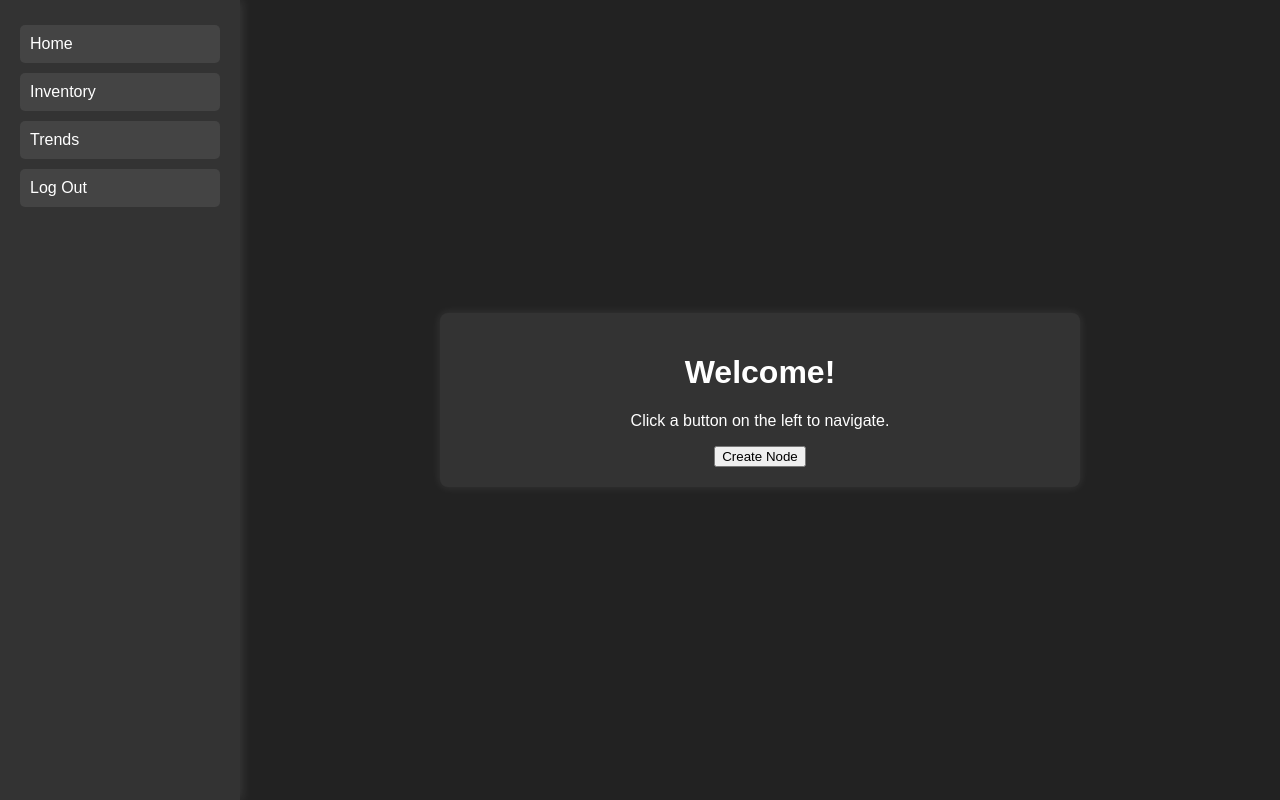
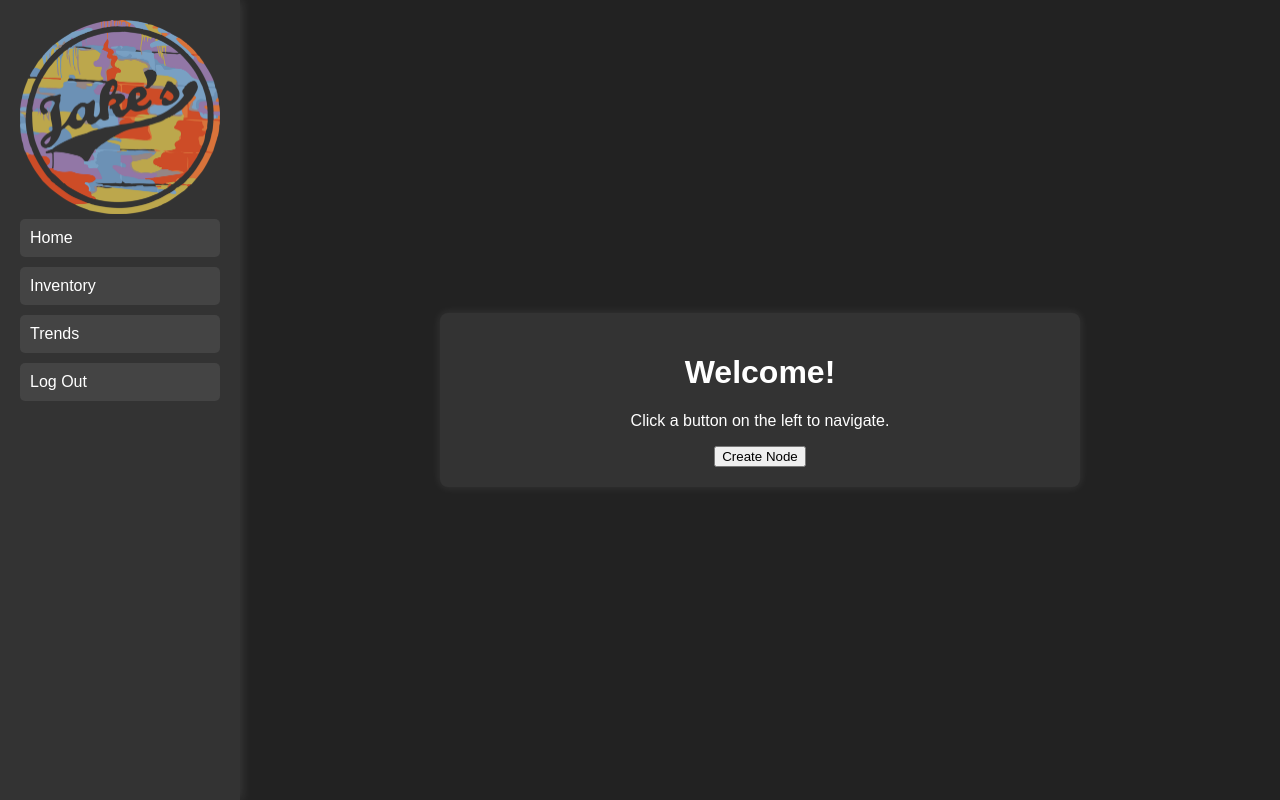
Before and after one commit to JakeOnDevineCRM/JakeCRM, a website: page views/main-page.html in a window 1280 px wide. Drawn offline with Linux system fonts and the light colour scheme.

Commit message:
Added logo to sidebar; added background image for main page

```diff
--- a/views/main-page.html
+++ b/views/main-page.html
@@ -9,6 +9,7 @@
   <body>
     <!-- Sidebar Navigation -->
     <div class="sidebar">
+      <img src="/images/logo.png" alt="Jake's logo">
       <button onclick="loadPage('home')">Home</button>
       <button onclick="loadPage('inventory')">Inventory</button>
       <button onclick="loadPage('trends')">Trends</button>
```
Also changed, not shown: public/images/background.jpg (added), public/images/logo.png (added).
